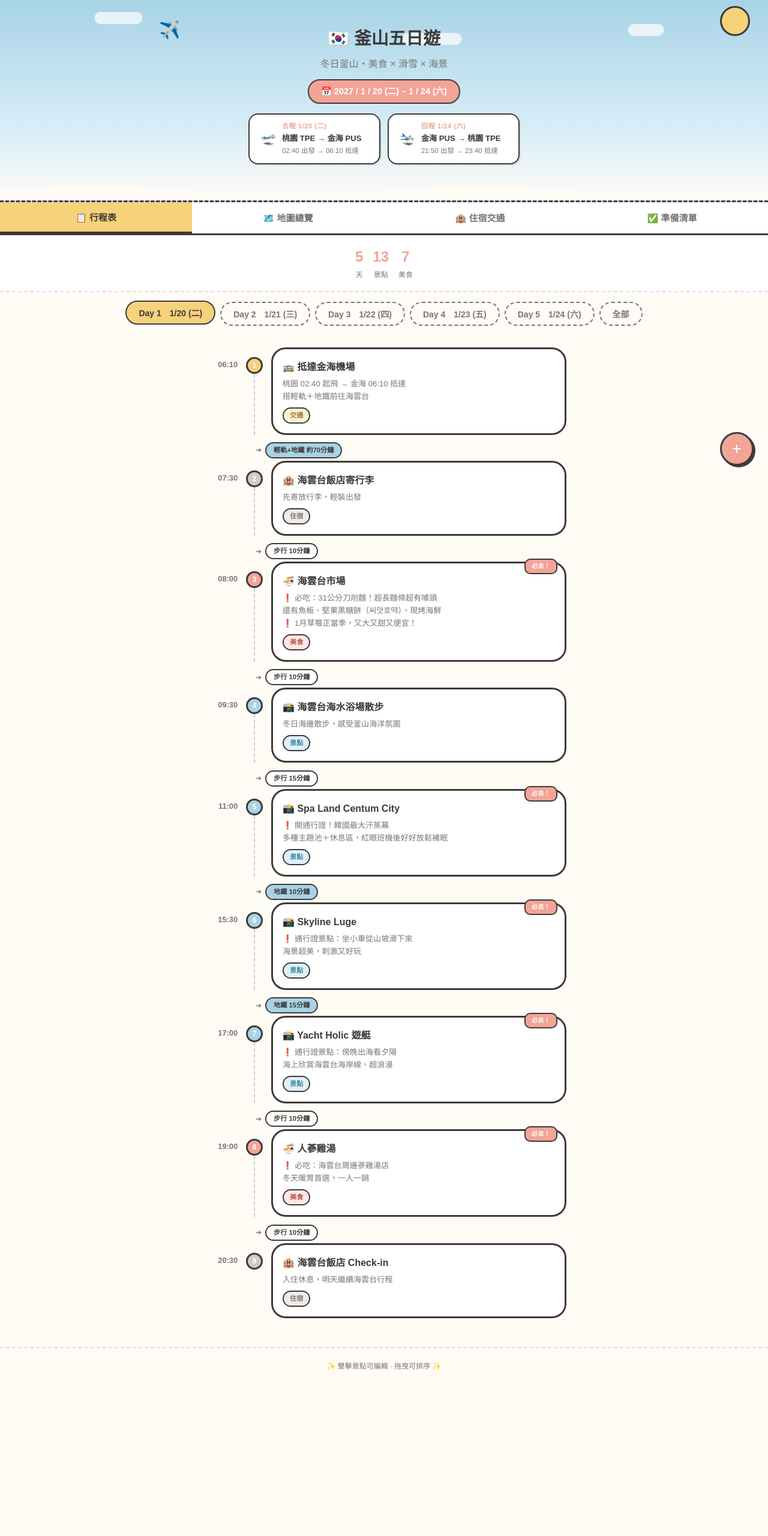
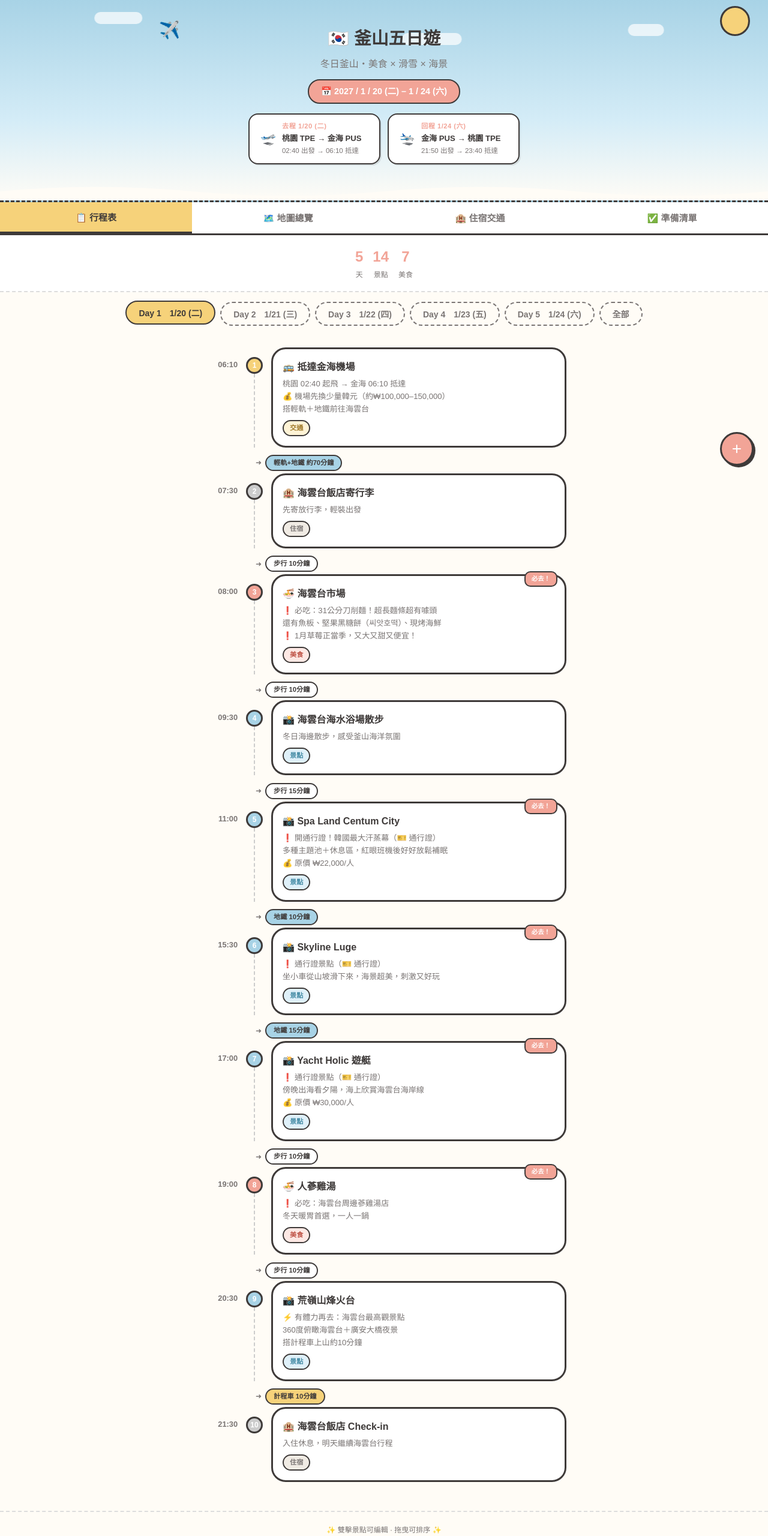
Before and after one commit to YiJennn/busan-trip, a plain HTML site: page index.html in a window 1280 px wide. Shown: the whole page at 60% size. Before the commit the page ends 2307 px from the top, so only its background shows below. Drawn offline with nearby package versions, Linux system fonts and the light colour scheme; a web font is replaced by a local one.

Commit message:
加入價格資訊、通行證標記、荒嶺山烽火台、機場換錢備註
- 各景點加上價格：吊索NT$400、天空膠囊₩45,000/3人、釜山塔₩12,000
- Visit Busan Pass 約NT$1,300，標記哪些景點使用通行證
- Day 1 加荒嶺山烽火台（有體力再去）
- 機場抵達加換少量韓元備註
- 天空膠囊加官網預定提醒
- 準備清單加 Blue Line Park 預約項目

Co-Authored-By: Claude Opus 4.6 <noreply@anthropic.com>

```diff
--- a/index.html
+++ b/index.html
@@ -1094,14 +1094,19 @@
       <div class="check-note">含接駁巴士＋裝備租借＋纜車票</div>
       <div class="checklist-item" onclick="toggleCheck(this)" data-key="cl-visitpass">
         <div class="check-box"></div>
-        <span class="check-text">購買 Visit Busan Pass 24hr</span>
-      </div>
-      <div class="check-note">Day 1 啟用：Spa Land → Luge → Yacht → Day 2 海邊小火車（24hr 內）</div>
+        <span class="check-text">購買 Visit Busan Pass 24hr（約 NT$1,300）</span>
+      </div>
+      <div class="check-note">Day 1 11:00 啟用：Spa Land → Luge → Yacht → Day 2 海邊小火車（11:00前）</div>
       <div class="checklist-item" onclick="toggleCheck(this)" data-key="cl-luge">
         <div class="check-box"></div>
         <span class="check-text">Skyline Luge 線上預約</span>
       </div>
       <div class="check-note">建議提前預約時段，現場可能排很久</div>
+      <div class="checklist-item" onclick="toggleCheck(this)" data-key="cl-blueline">
+        <div class="check-box"></div>
+        <span class="check-text">Blue Line Park 天空膠囊線上預約</span>
+      </div>
+      <div class="check-note">上官網搜尋 Blue Line Park 預定，容易滿！3人一台 ₩45,000</div>
       <div class="checklist-item" onclick="toggleCheck(this)" data-key="cl-sunscreen">
         <div class="check-box"></div>
         <span class="check-text">防曬＆太陽眼鏡（滑雪用）</span>
@@ -1164,19 +1169,20 @@ const ICONS = { food:'🍜', sight:'📸', shop:'🛍️', ski:'⛷️', stay:'
 
 let tripData = [
   // ===== Day 1 (1/20 二) — 抵達＋海雲台＋通行證 =====
-  { day:1, time:'06:10', name:'抵達金海機場', desc:'桃園 02:40 起飛 → 金海 06:10 抵達\n搭輕軌＋地鐵前往海雲台', cat:'transport', lat:35.1796, lng:128.9382, transport:'輕軌+地鐵 約70分鐘' },
+  { day:1, time:'06:10', name:'抵達金海機場', desc:'桃園 02:40 起飛 → 金海 06:10 抵達\n💰 機場先換少量韓元（約₩100,000–150,000）\n搭輕軌＋地鐵前往海雲台', cat:'transport', lat:35.1796, lng:128.9382, transport:'輕軌+地鐵 約70分鐘' },
   { day:1, time:'07:30', name:'海雲台飯店寄行李', desc:'先寄放行李，輕裝出發', cat:'stay', lat:35.1588, lng:129.1600, transport:'步行 10分鐘' },
   { day:1, time:'08:00', name:'海雲台市場', desc:'❗ 必吃：31公分刀削麵！超長麵條超有噱頭\n還有魚板、堅果黑糖餅（씨앗호떡）、現烤海鮮\n❗ 1月草莓正當季，又大又甜又便宜！', cat:'food', lat:35.1631, lng:129.1636, transport:'步行 10分鐘' },
   { day:1, time:'09:30', name:'海雲台海水浴場散步', desc:'冬日海邊散步，感受釜山海洋氛圍', cat:'sight', lat:35.1588, lng:129.1600, transport:'步行 15分鐘' },
-  { day:1, time:'11:00', name:'Spa Land Centum City', desc:'❗ 開通行證！韓國最大汗蒸幕\n多種主題池＋休息區，紅眼班機後好好放鬆補眠', cat:'sight', lat:35.1695, lng:129.1316, transport:'地鐵 10分鐘' },
-  { day:1, time:'15:30', name:'Skyline Luge', desc:'❗ 通行證景點：坐小車從山坡滑下來\n海景超美，刺激又好玩', cat:'sight', lat:35.1920, lng:129.2130, transport:'地鐵 15分鐘' },
-  { day:1, time:'17:00', name:'Yacht Holic 遊艇', desc:'❗ 通行證景點：傍晚出海看夕陽\n海上欣賞海雲台海岸線，超浪漫', cat:'sight', lat:35.1562, lng:129.1452, transport:'步行 10分鐘' },
+  { day:1, time:'11:00', name:'Spa Land Centum City', desc:'❗ 開通行證！韓國最大汗蒸幕（🎫 通行證）\n多種主題池＋休息區，紅眼班機後好好放鬆補眠\n💰 原價 ₩22,000/人', cat:'sight', lat:35.1695, lng:129.1316, transport:'地鐵 10分鐘' },
+  { day:1, time:'15:30', name:'Skyline Luge', desc:'❗ 通行證景點（🎫 通行證）\n坐小車從山坡滑下來，海景超美，刺激又好玩', cat:'sight', lat:35.1920, lng:129.2130, transport:'地鐵 15分鐘' },
+  { day:1, time:'17:00', name:'Yacht Holic 遊艇', desc:'❗ 通行證景點（🎫 通行證）\n傍晚出海看夕陽，海上欣賞海雲台海岸線\n💰 原價 ₩30,000/人', cat:'sight', lat:35.1562, lng:129.1452, transport:'步行 10分鐘' },
   { day:1, time:'19:00', name:'人蔘雞湯', desc:'❗ 必吃：海雲台周邊蔘雞湯店\n冬天暖胃首選，一人一鍋', cat:'food', lat:35.1590, lng:129.1620, transport:'步行 10分鐘' },
-  { day:1, time:'20:30', name:'海雲台飯店 Check-in', desc:'入住休息，明天繼續海雲台行程', cat:'stay', lat:35.1588, lng:129.1600, transport:'' },
+  { day:1, time:'20:30', name:'荒嶺山烽火台', desc:'⚡ 有體力再去：海雲台最高觀景點\n360度俯瞰海雲台＋廣安大橋夜景\n搭計程車上山約10分鐘', cat:'sight', lat:35.1515, lng:129.1472, transport:'計程車 10分鐘' },
+  { day:1, time:'21:30', name:'海雲台飯店 Check-in', desc:'入住休息，明天繼續海雲台行程', cat:'stay', lat:35.1588, lng:129.1600, transport:'' },
 
   // ===== Day 2 (1/21 三) — 海邊小火車＋天空膠囊＋廣安里 =====
-  { day:2, time:'08:30', name:'海邊小火車', desc:'❗ 通行證景點（11:00前用完）\n沿海岸線行駛的觀光列車，4節車廂', cat:'sight', lat:35.1627, lng:129.1796, transport:'步行 15分鐘' },
-  { day:2, time:'10:00', name:'天空膠囊（Blue Line Park）', desc:'❗ 必搭：海雲台尾浦 → 松亭\n2-4人一車的透明膠囊，高架軌道沿海岸行駛\n絕美海景超好拍！建議提前線上預約（容易滿）\n單程約30分鐘', cat:'sight', lat:35.1627, lng:129.1796, transport:'列車終點步行' },
+  { day:2, time:'08:30', name:'海邊小火車', desc:'❗ 通行證景點（🎫 11:00前用完24hr）\n沿海岸線行駛的觀光列車，4節車廂', cat:'sight', lat:35.1627, lng:129.1796, transport:'步行 15分鐘' },
+  { day:2, time:'10:00', name:'天空膠囊（Blue Line Park）', desc:'❗ 必搭：海雲台尾浦 → 松亭\n2-4人一車的透明膠囊，高架軌道沿海岸行駛\n💰 3人一台車 ₩45,000\n⚠️ 先上官網搜尋 Blue Line Park 預定！容易滿\n單程約30分鐘', cat:'sight', lat:35.1627, lng:129.1796, transport:'列車終點步行' },
   { day:2, time:'11:30', name:'松亭海水浴場＋松亭咖啡街', desc:'松亭站下車，海邊悠閒散步＋喝咖啡', cat:'sight', lat:35.1783, lng:129.2007, transport:'地鐵 15分鐘' },
   { day:2, time:'12:30', name:'新世界百貨 Centum City', desc:'❗ 必逛：金氏世界紀錄最大百貨公司\n美食街、免稅店、頂樓溜冰場\n伴手禮＋退稅一次搞定', cat:'shop', lat:35.1695, lng:129.1316, transport:'地鐵 15分鐘' },
   { day:2, time:'14:30', name:'生章魚', desc:'❗ 必吃：釜山「活章魚一條街」或廣安里附近生章魚店\n現切活章魚沾麻油鹽，觸腳還在動！', cat:'food', lat:35.1540, lng:129.1190, transport:'步行 10分鐘' },
@@ -1200,13 +1206,13 @@ let tripData = [
   { day:4, time:'14:00', name:'南浦洞換錢所', desc:'南浦洞匯率最好，大筆換錢在這\n機場先換少量搭車即可', cat:'shop', lat:35.1000, lng:129.0295, transport:'步行 3分鐘' },
   { day:4, time:'14:30', name:'南浦洞 光復路＋國際市場', desc:'衣服、美妝、伴手禮一次買齊\n光復路逛完直接走進國際市場，各式韓國小物', cat:'shop', lat:35.1006, lng:129.0291, transport:'步行 5分鐘' },
   { day:4, time:'16:00', name:'富平罐頭夜市', desc:'各種韓式小吃攤，邊走邊吃到飽', cat:'food', lat:35.1041, lng:129.0271, transport:'步行 10分鐘' },
-  { day:4, time:'18:00', name:'龍頭山公園＋釜山塔', desc:'登塔看市區全景夜景', cat:'sight', lat:35.1008, lng:129.0327, transport:'地鐵 10分鐘' },
+  { day:4, time:'18:00', name:'龍頭山公園＋釜山塔', desc:'登塔看市區全景夜景\n💰 ₩12,000/人', cat:'sight', lat:35.1008, lng:129.0327, transport:'地鐵 10分鐘' },
   { day:4, time:'20:00', name:'回西面飯店', desc:'明天最後一天，整理戰利品', cat:'stay', lat:35.1578, lng:129.0598, transport:'' },
 
   // ===== Day 5 (1/24 六) — 白淺灘＋樂天百貨＋機場 =====
   { day:5, time:'08:30', name:'從西面飯店出發', desc:'行李寄放飯店，輕裝出發\n搭地鐵到南浦再轉公車前往影島', cat:'stay', lat:35.1578, lng:129.0598, transport:'地鐵+公車 30分鐘' },
   { day:5, time:'09:00', name:'白淺灘文化村', desc:'影島海岸懸崖上的彩色村落\n沿步道慢慢走，看絕美海景\n早上光線最適合拍照，不趕慢慢逛', cat:'sight', lat:35.0720, lng:129.0580, transport:'步行或公車 10分鐘' },
-  { day:5, time:'11:00', name:'Cafe Age 吊索咖啡廳', desc:'影島絕壁上的吊索咖啡廳\n搭吊索滑過海崖取咖啡，超刺激\n邊喝咖啡邊看無敵海景', cat:'sight', lat:35.0765, lng:129.0460, transport:'步行或公車 10分鐘' },
+  { day:5, time:'11:00', name:'Cafe Age 吊索咖啡廳', desc:'影島絕壁上的吊索咖啡廳\n搭吊索滑過海崖取咖啡，超刺激\n邊喝咖啡邊看無敵海景\n💰 吊索一次約 NT$400', cat:'sight', lat:35.0765, lng:129.0460, transport:'步行或公車 10分鐘' },
   { day:5, time:'12:30', name:'樂天百貨 西面店', desc:'最後一波購物＋退稅，買伴手禮', cat:'shop', lat:35.1571, lng:129.0618, transport:'公車+地鐵 40分鐘回西面' },
   { day:5, time:'16:00', name:'回飯店拿行李', desc:'取行李，準備前往機場', cat:'stay', lat:35.1578, lng:129.0598, transport:'地鐵+輕軌 約40分鐘' },
   { day:5, time:'17:00', name:'金海機場', desc:'提早到機場逛免稅店\n21:50 起飛 → 桃園 23:40 抵達', cat:'transport', lat:35.1796, lng:128.9382, transport:'' },
@@ -1584,7 +1590,7 @@ function loadChecklist() {
 }
 
 // ===== PERSISTENCE =====
-const DATA_VERSION = 'v20';
+const DATA_VERSION = 'v21';
 function save() { localStorage.setItem('busan-trip', JSON.stringify(tripData)); localStorage.setItem('busan-trip-ver', DATA_VERSION); }
 function load() {
   const ver = localStorage.getItem('busan-trip-ver');
```
